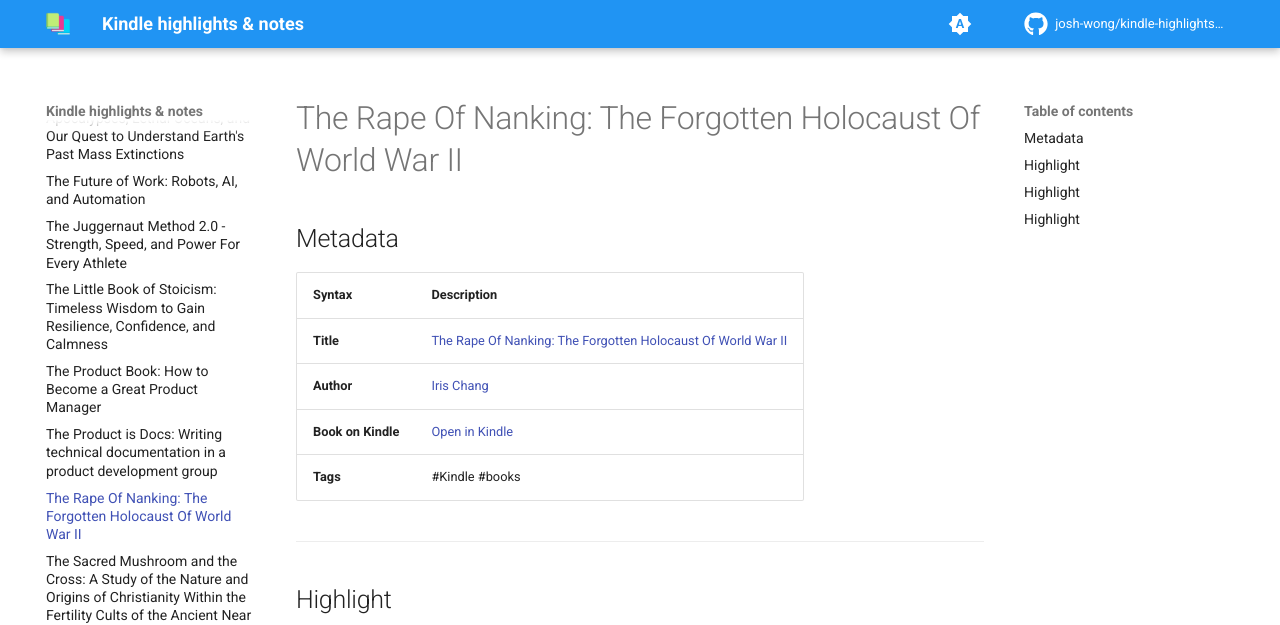
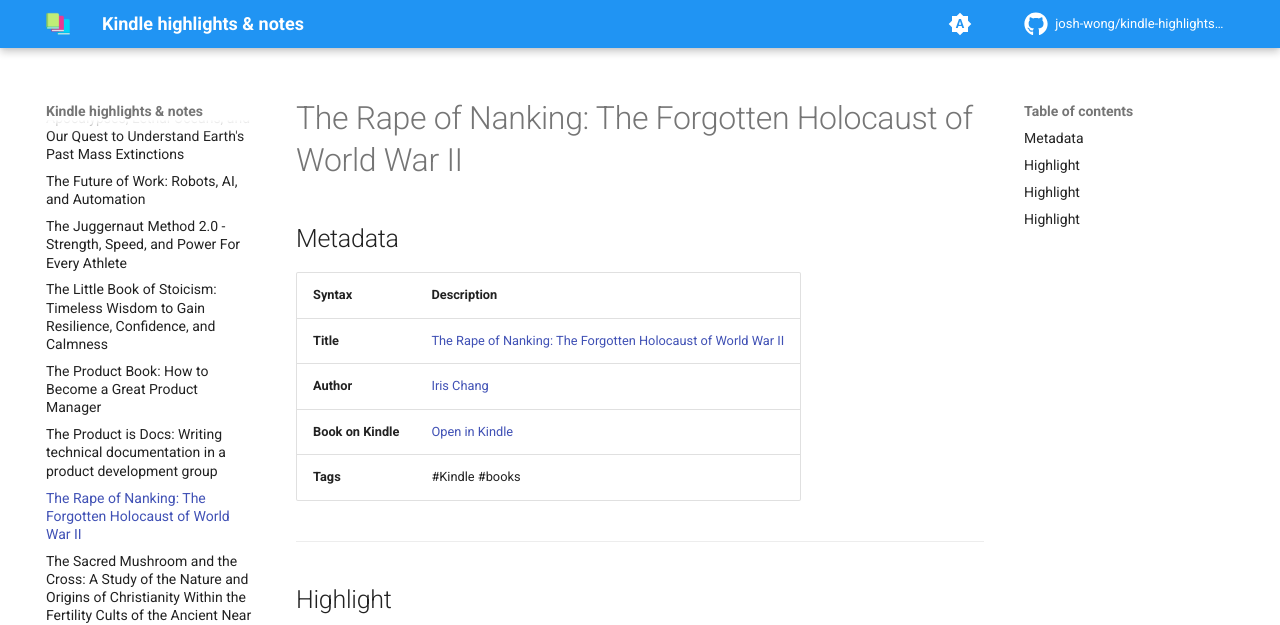
Before and after one commit to josh-wong/kindle-highlights-notes, an MkDocs documentation site: the page built from docs/The Rape Of Nanking.md, in a window 1280 px wide and 900 px high. Shown: the top 625 px of the window. Built offline with MkDocs 1.6.1 and Material for MkDocs 9.7.7, drawn with Linux system fonts in a browser that asks for light colours; comment, search, counter and statistics services are not loaded.

Commit message:
Update highlights and notes

```diff
--- a/docs/The Rape Of Nanking.md
+++ b/docs/The Rape Of Nanking.md
@@ -1,20 +1,20 @@
 ---
 kindle-sync:
   bookId: '24888'
-  title: 'The Rape Of Nanking: The Forgotten Holocaust Of World War II'
+  title: 'The Rape of Nanking: The Forgotten Holocaust of World War II'
   author: Iris Chang
   asin: B005XQ973M
   lastAnnotatedDate: '2019-05-24'
   bookImageUrl: 'https://m.media-amazon.com/images/I/81eYpm+G+JL._SY160.jpg'
   highlightsCount: 3
 ---
-# The Rape Of Nanking: The Forgotten Holocaust Of World War II
+# The Rape of Nanking: The Forgotten Holocaust of World War II
 
 ## Metadata
 
 | Syntax | Description |
 | ---------- | ---------- |
-| **Title** | [The Rape Of Nanking: The Forgotten Holocaust Of World War II](https://www.amazon.com/dp/B005XQ973M) |
+| **Title** | [The Rape of Nanking: The Forgotten Holocaust of World War II](https://www.amazon.com/dp/B005XQ973M) |
 | **Author** | [Iris Chang](https://www.amazon.comundefined) |
 | **Book on Kindle** | <a href="kindle://book?action=open&asin=B005XQ973M" target="_blank">Open in Kindle</a> |
 | **Tags** | #Kindle #books |
```
